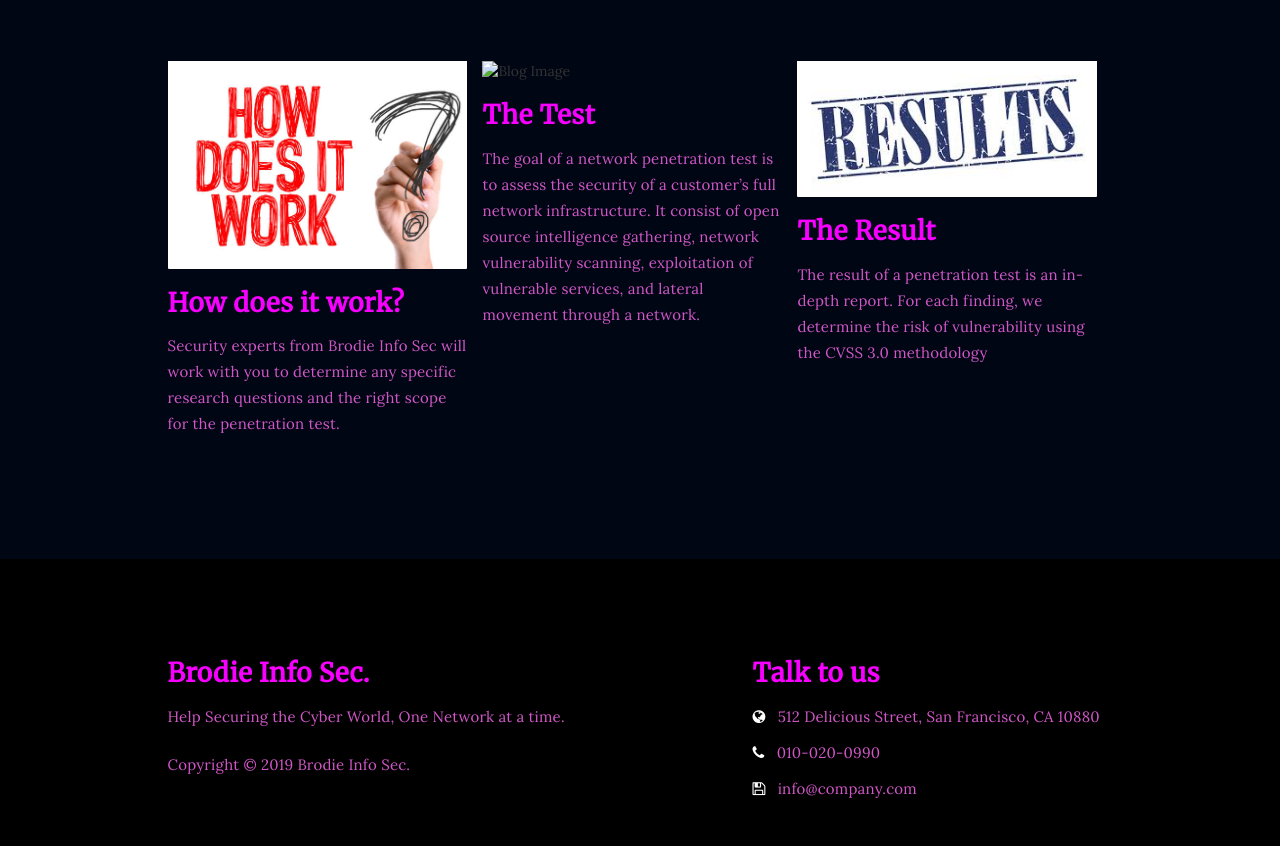
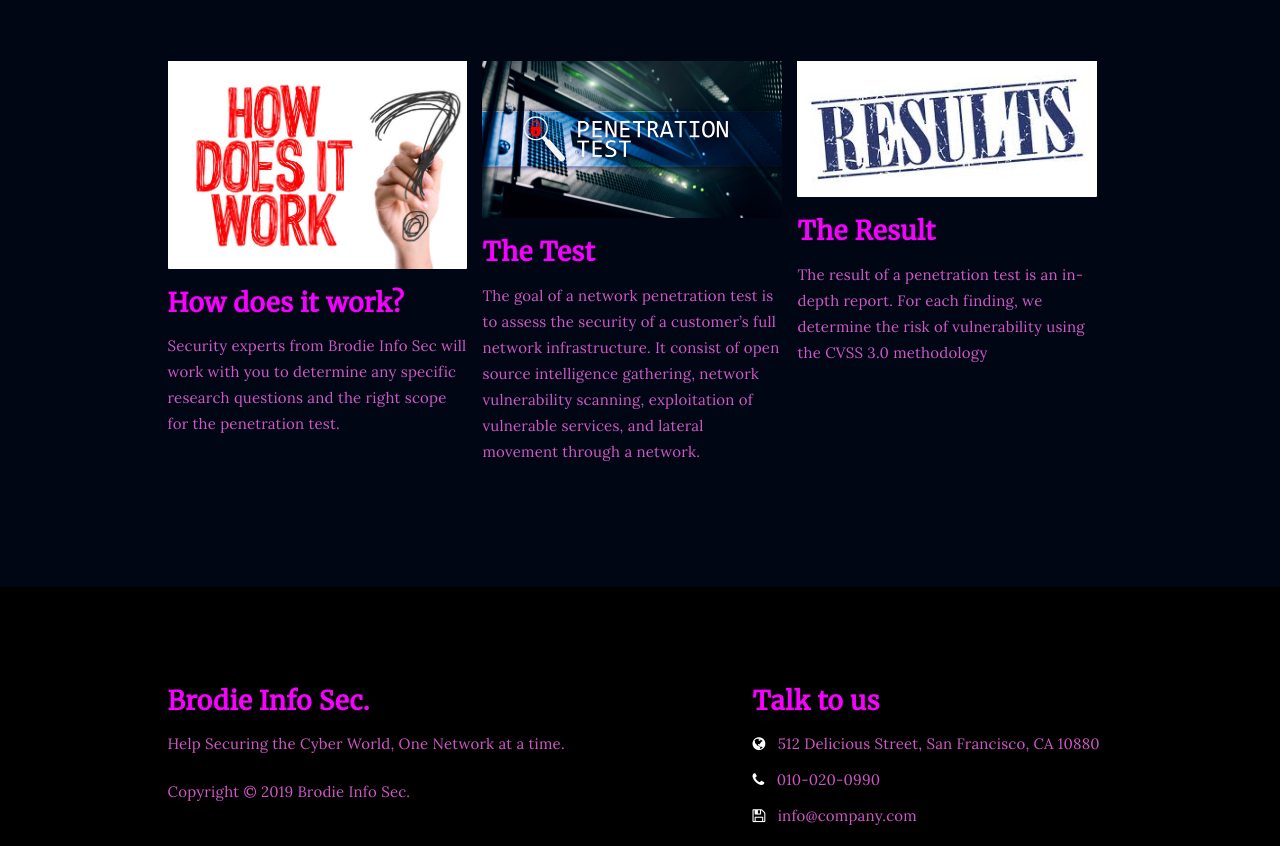
Before and after one commit to CyberSector/Blog, a plain HTML site: page about.html in a window 1280 px wide. Shown: the part 975-1821 px from the top of the page. Drawn offline with Linux system fonts and the light colour scheme.

Commit message:
Update about.html

```diff
--- a/about.html
+++ b/about.html
@@ -115,7 +115,7 @@ https://brodiecodie.github.io/1/
                     </div>
 
                     <div class="col-md-4 col-sm-4">
-                        <img src="images/about-image2.jpg" class="img-responsive" alt="Blog Image">
+                        <img src="https://github.com/CyberSector/Blog/blob/master/images/shutterstock_1173031021.jpg" class="img-responsive" alt="Blog Image">
                         <h3>The Test</h3>
                         <p>The goal of a network penetration test is to assess the security of a customer’s full network infrastructure. It consist of open source intelligence gathering, network vulnerability scanning, exploitation of vulnerable services,
                             and lateral movement through a network.</p>
```
